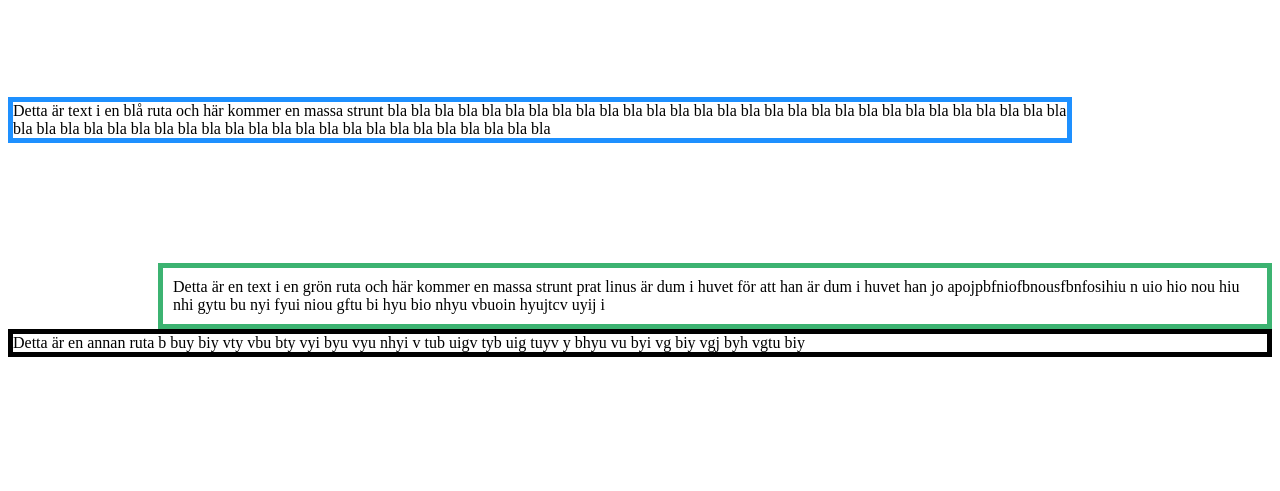
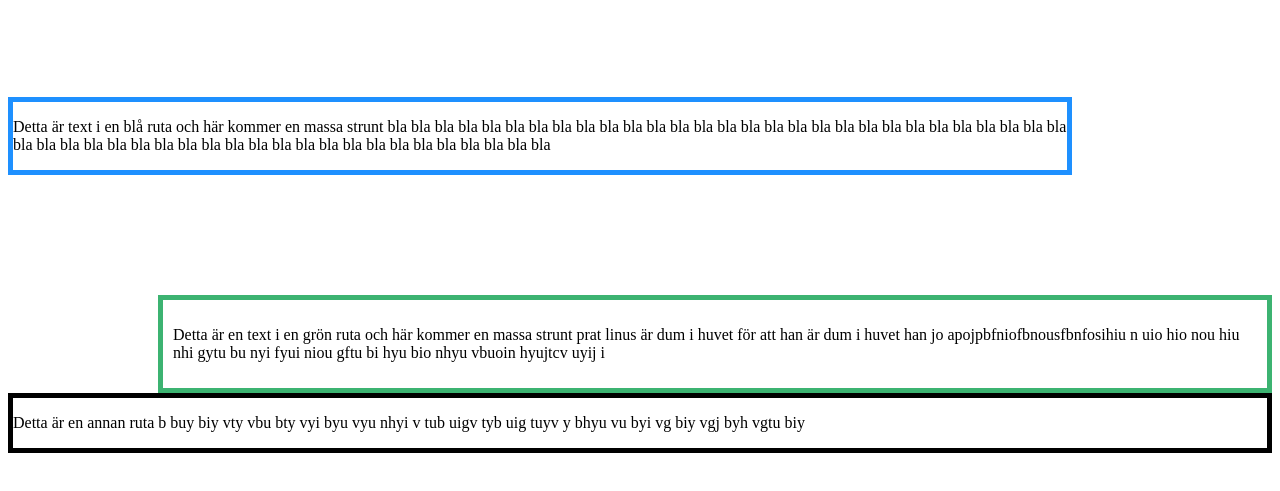
Before and after one commit to NTI24Elev-27/sida1, a plain HTML site: page index.html in a window 1280 px wide. Shown: the part 61-552 px from the top of the page. Drawn offline with Linux system fonts and the light colour scheme.

Commit message:
Update index.html

```diff
--- a/index.html
+++ b/index.html
@@ -17,12 +17,12 @@
  </head>
   <body>
     <h1>Text</h1>
-    <div class="div1">Detta är text i en blå ruta och här kommer en massa strunt bla bla bla bla bla bla bla bla bla
+    <div class="div1"><p>Detta är text i en blå ruta och här kommer en massa strunt bla bla bla bla bla bla bla bla bla
      bla bla bla bla bla bla bla bla bla bla bla bla bla bla bla bla bla bla bla bla bla bla bla bla bla bla bla bla
-     bla bla bla bla bla bla bla bla bla bla bla bla bla bla bla </div>
-    <div class="div2">Detta är en text i en grön ruta och här kommer en massa strunt prat linus är dum i huvet för att han är dum i huvet
-    han  jo apojpbfniofbnousfbnfosihiu n uio hio nou hiu nhi gytu bu nyi fyui niou gftu bi hyu bio nhyu vbuoin hyujtcv uyij i</div>
-    <div class="div3">Detta är en annan ruta b buy biy vty vbu bty vyi byu vyu nhyi v tub uigv tyb uig tuyv y bhyu vu byi vg biy vgj
-     byh vgtu biy </div>
+     bla bla bla bla bla bla bla bla bla bla bla bla bla bla bla</p></div>
+    <div class="div2"><p>Detta är en text i en grön ruta och här kommer en massa strunt prat linus är dum i huvet för att han är dum i huvet
+    han  jo apojpbfniofbnousfbnfosihiu n uio hio nou hiu nhi gytu bu nyi fyui niou gftu bi hyu bio nhyu vbuoin hyujtcv uyij i</p></div>
+    <div class="div3"><p>Detta är en annan ruta b buy biy vty vbu bty vyi byu vyu nhyi v tub uigv tyb uig tuyv y bhyu vu byi vg biy vgj
+     byh vgtu biy</p></div>
 </body>
 </html>
```
